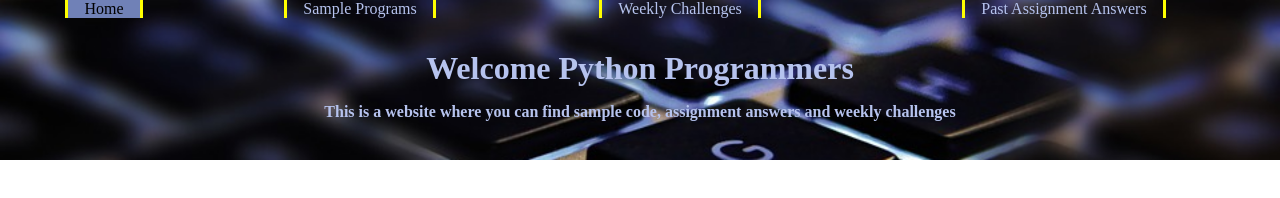
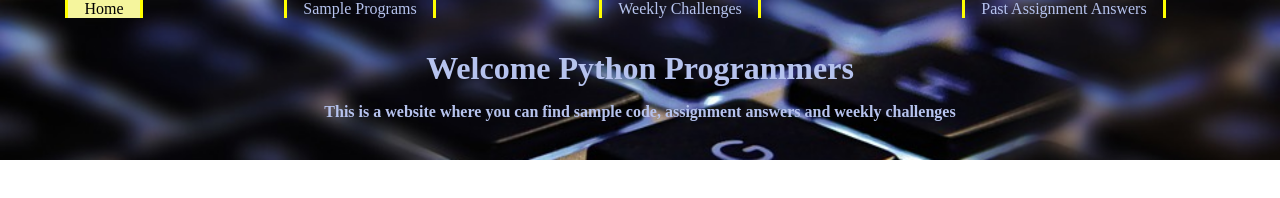
Before and after one commit to marwahaha/Project-CS, a plain HTML site: page website/index.html in a window 1280 px wide. Drawn offline with Linux system fonts and the light colour scheme.

Commit message:
yellow <a> background??

```diff
--- a/website/styles.css
+++ b/website/styles.css
@@ -61,8 +61,8 @@ nav a{
 
 
 a[href=""]{
- background-color: #7081B7;
- color: black;
+ background-color: rgb(245, 245, 157);
+ color:black;
 }
 
 nav a:hover{
```
